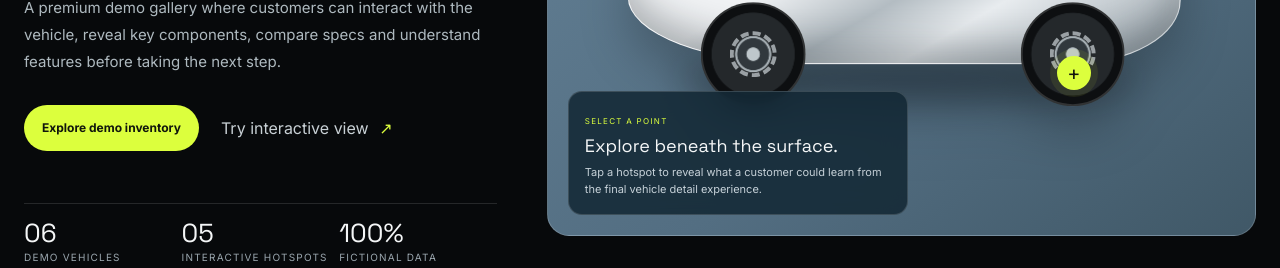
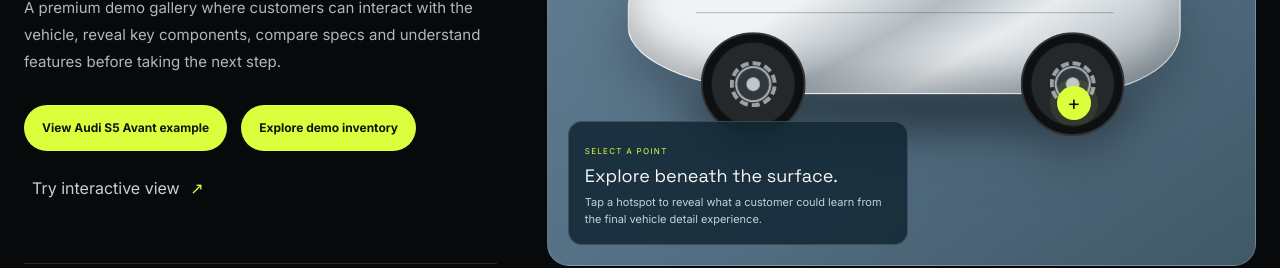
Before and after one commit to danielong-bit/Car-Recond-Japan, a plain HTML site: page index.html in a window 1280 px wide. Shown: the part 543-811 px from the top of the page. Drawn offline with Linux system fonts and the light colour scheme.

Commit message:
Link Audi S5 Avant example from homepage

```diff
--- a/index.html
+++ b/index.html
@@ -35,6 +35,7 @@
         <h1 id="hero-title">Explore the car.<br><span>Not just the listing.</span></h1>
         <p class="hero-lede">A premium demo gallery where customers can interact with the vehicle, reveal key components, compare specs and understand features before taking the next step.</p>
         <div class="hero-actions">
+          <a class="primary-button" href="audi.html">View Audi S5 Avant example</a>
           <a class="primary-button" href="#inventory">Explore demo inventory</a>
           <button class="text-button" type="button" id="heroExplore">Try interactive view <span>↗</span></button>
         </div>
```
